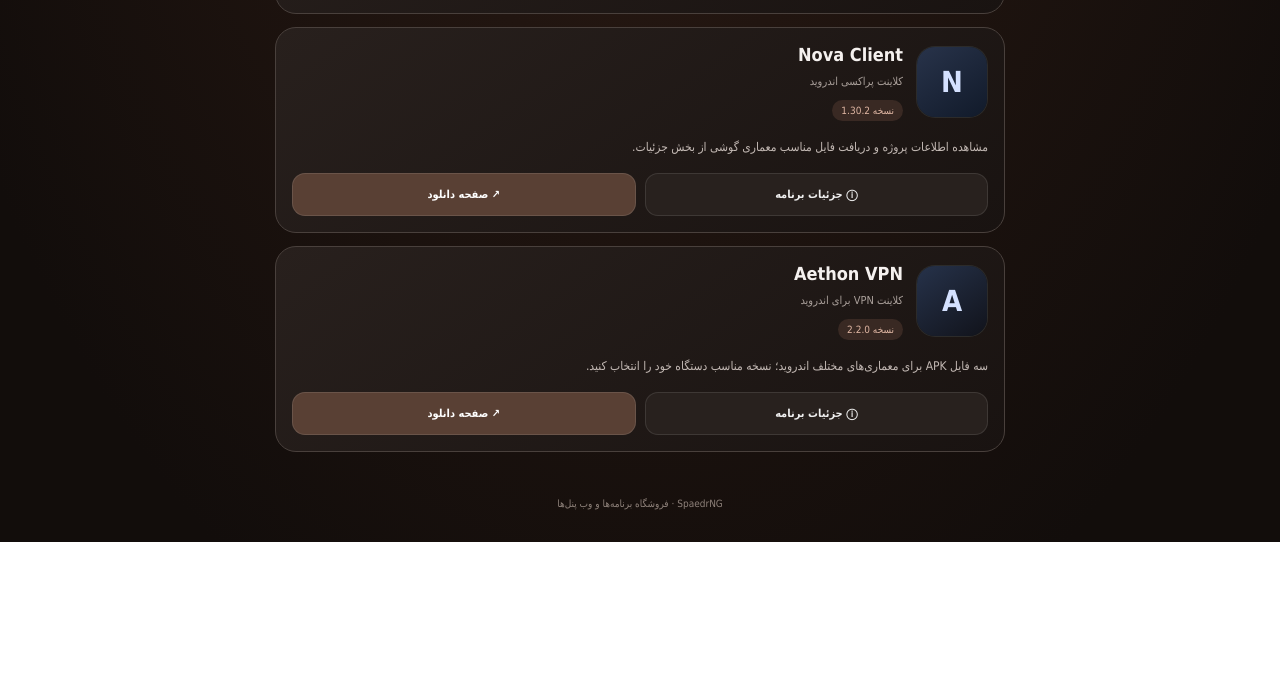
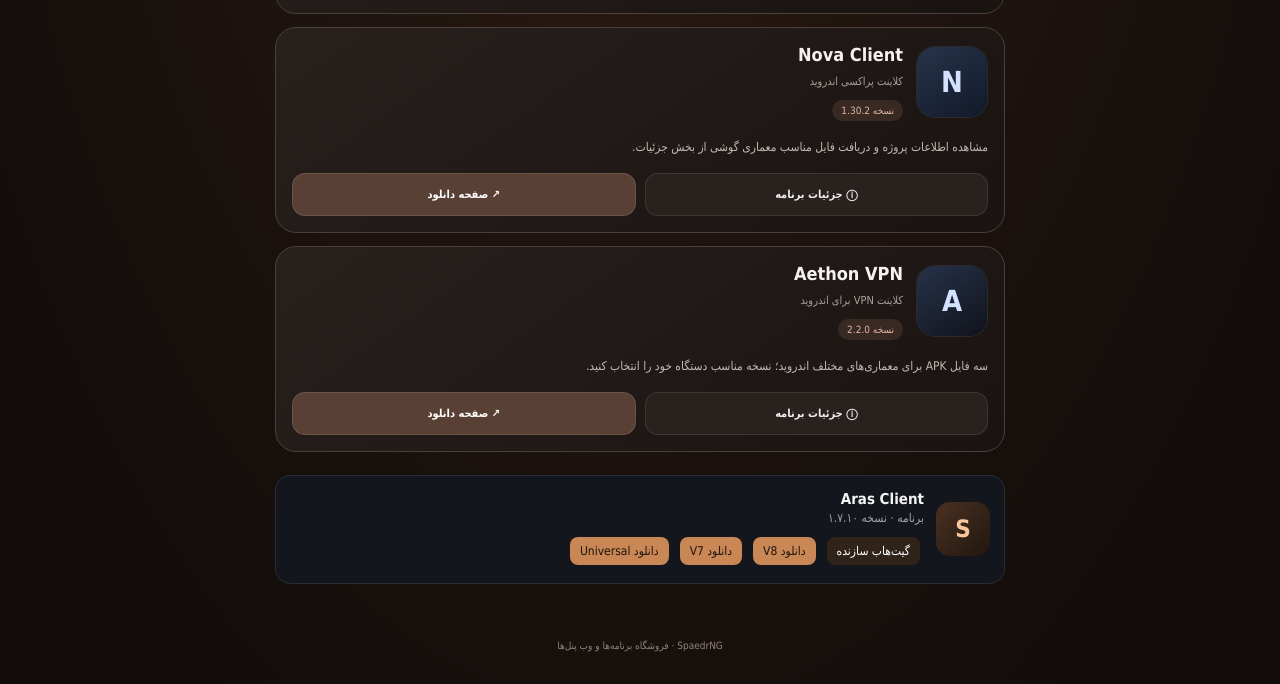
Before and after one commit to ffgemsgaemel-cmd/SPAEDRNG_STOR, a plain HTML site: page index.html in a window 1280 px wide. Shown: the part 506-1190 px from the top of the page. Before the commit the page ends 1048 px from the top, so only its background shows below. Drawn offline with Linux system fonts and the light colour scheme.

Commit message:
Update index.html

```diff
--- a/index.html
+++ b/index.html
@@ -301,7 +301,55 @@
         </div>
       </article>
 
+
+<div class="app-card" style="display:flex;gap:12px;align-items:center;
+     background:#14161d;color:#f5f5f5;border:1px solid #292d38;
+     border-radius:15px;padding:14px;margin:10px 0;
+     font-family:Tahoma,Arial,sans-serif">
+
+  <div class="app-icon" style="width:54px;height:54px;flex-shrink:0;
+       border-radius:14px;background:linear-gradient(135deg,#4b3021,#211711);
+       display:grid;place-items:center;font-size:24px;
+       color:#f7c69c;font-weight:bold">
+    S
+  </div>
+
+  <div class="app-info" style="flex:1;min-width:0">
+    <h3 style="margin:0 0 3px;font-size:15px;color:#f5f5f5">
+      Aras Client
+    </h3>
+
+    <p style="margin:0;color:#9ca3af;font-size:12px">
+      برنامه · نسخه ۱.۷.۱۰
+    </p>
+
+    <div class="buttons" style="display:flex;gap:3px;flex-wrap:wrap;margin-top:8px">
+
+    <a href="https://github.com/ArasTey/ArasClient" target="_blank" rel="noopener noreferrer" style="display:inline-block;margin:4px;padding:7px 10px;
+       border-radius:8px;background:#30231a;color:#ffffff;
+       text-decoration:none;font-size:12px">
+       گیت‌هاب سازنده
+    </a>
+    <a href="https://github.com/ArasTey/ArasClient/releases/download/v1.7.10/ArasClient_1.7.10_arm64-v8a.apk" target="_blank" rel="noopener noreferrer" style="display:inline-block;margin:4px;padding:7px 10px;
+       border-radius:8px;background:#c88755;color:#21140c;
+       text-decoration:none;font-size:12px">
+       دانلود V8
+    </a>
+    <a href="https://github.com/ArasTey/ArasClient/releases/download/v1.7.10/ArasClient_1.7.10_armeabi-v7a.apk" target="_blank" rel="noopener noreferrer" style="display:inline-block;margin:4px;padding:7px 10px;
+       border-radius:8px;background:#c88755;color:#21140c;
+       text-decoration:none;font-size:12px">
+       دانلود V7
+    </a>
+    <a href="https://github.com/ArasTey/ArasClient/releases/download/v1.7.10/ArasClient_1.7.10_universal.apk" target="_blank" rel="noopener noreferrer" style="display:inline-block;margin:4px;padding:7px 10px;
+       border-radius:8px;background:#c88755;color:#21140c;
+       text-decoration:none;font-size:12px">
+       دانلود Universal
+    </a>
     </div>
+
+
+  </div>
+</div></div>
     <div class="empty-state" id="empty-state">برنامه‌ای با این نام پیدا نشد.</div>
   </section>
 
```
